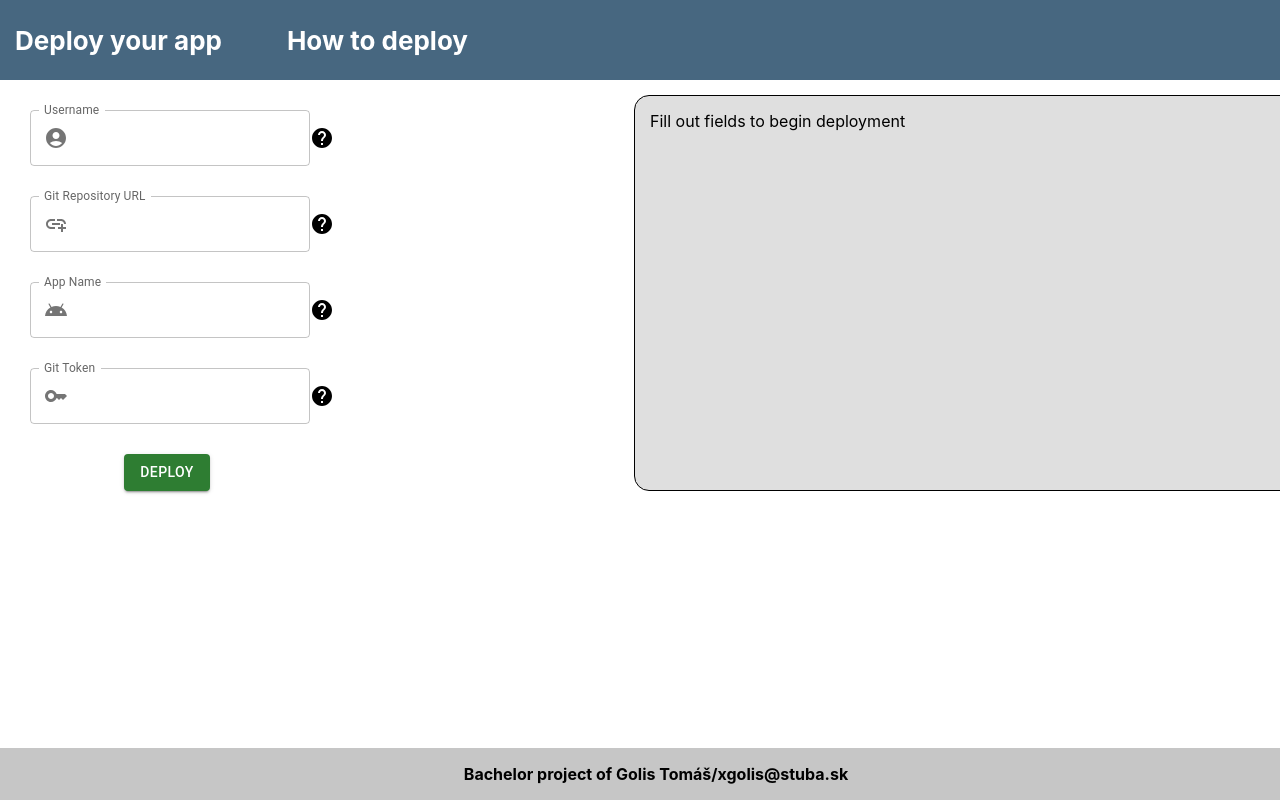
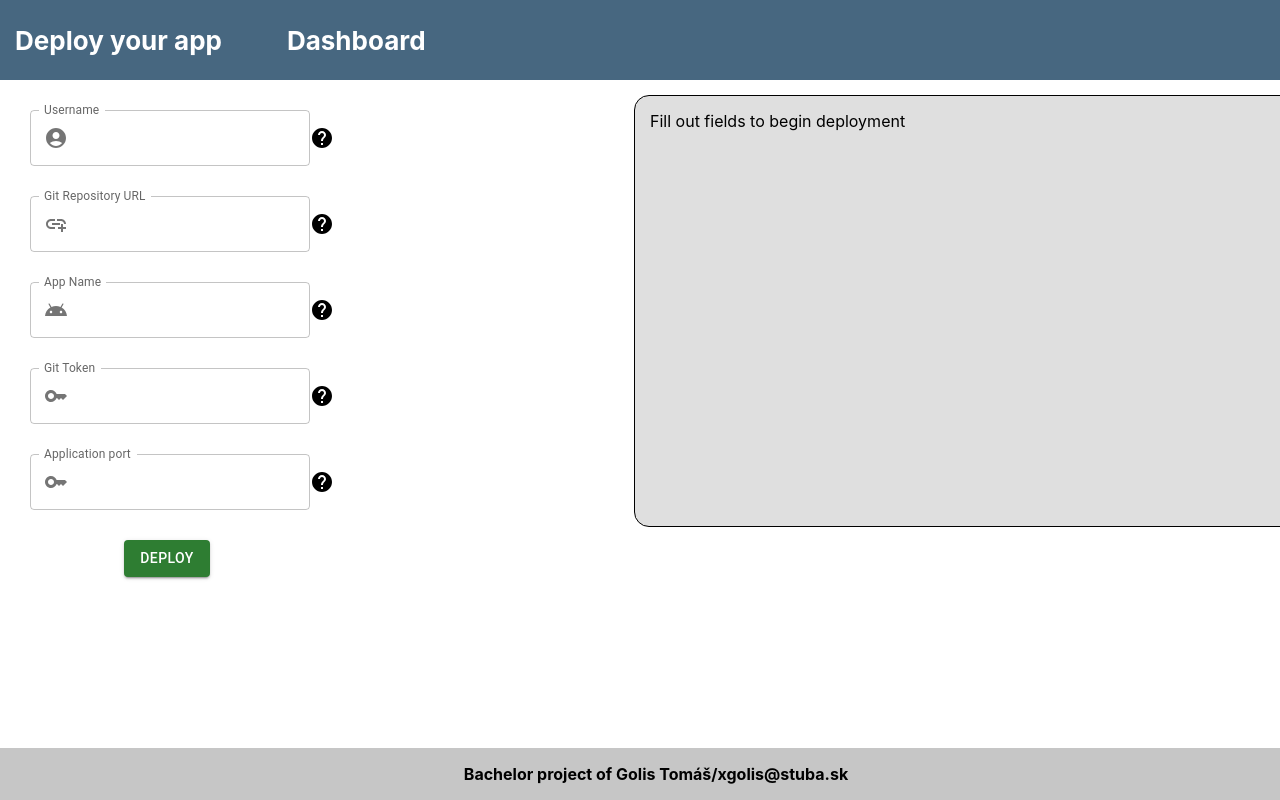
Before and after one commit to xgolis/webapp, a React (Create React App) app: page / in a window 1280 px wide. Shown: the top 800 px of the page. Built offline with nearby package versions, Linux system fonts and the light colour scheme.

Commit message:
add imagebuilder fetch

```diff
--- a/src/App.css
+++ b/src/App.css
@@ -84,6 +84,8 @@
   overflow-y: auto;
   max-height: 400px;
   min-width: 700px;
+  max-width: 700px;
+  overflow-x: scroll;
   scroll-behavior: smooth;
   background-color: rgb(223, 223, 223);
   border: 1px solid black;
--- a/src/App.js
+++ b/src/App.js
@@ -16,6 +16,7 @@ const App = () => {
   const [username, setUsername] = useState("");
   const [appName, setAppName] = useState("");
   const [gitToken, setGitToken] = useState("");
+  const [appPort, setAppPort] = useState("");
   var [logs, setLogs] = useState("Fill out fields to begin deployment");
 
   function CheckFields() {
@@ -35,8 +36,29 @@ const App = () => {
       setLogs("Fill out the git token before the deployment start")
       return false
     }
+    if (appPort === "") {
+      setLogs("Fill out the application port before the deployment start")
+      return false
+    }
     setLogs("Username: " + username + "\nApplication name: " + appName + "\nGit URL repository: "+ url + "\nGit token: " + gitToken + "\n")
     return true
+  }
+
+  async function requestImageBuilder() {
+    fetch("http://localhost:8082", {
+      method: "POST",
+      headers: {
+        "Content-Type": "application/json",
+      },
+      body: JSON.stringify({
+        "appname": appName,
+        "username": username,
+        "gitRepo": url,
+        "gitToken": gitToken
+      }),
+    }).then(data => data.json())
+    .then((data) => {console.log(data); setLogs(logs + "\n\nImageBuilder:\n" + data.message)})
+    .catch(e => {console.log(e); setLogs(logs + "\n" + e)})
   }
 
   function goDeploy() {
@@ -44,6 +66,8 @@ const App = () => {
     if (CheckFields() !== true) {
       return
     }
+    requestImageBuilder()
+
   }
 
   return (
@@ -59,10 +83,11 @@ const App = () => {
           </a>
           <a
             className="App-link"
-            href="/Tutorial"
+            href="http://35.240.30.14:32407/#/workloads?namespace=testuser"
             rel="noopener noreferrer"
+            target='_blank'
           >
-            How to deploy
+            Dashboard
           </a>
         </div>
       </header>
@@ -127,6 +152,20 @@ const App = () => {
               <HelpIcon/>
             </Tooltip>
           </div>
+          <div className='Urls'>
+            <TextField id="outlined-basic" label="Application port" variant="outlined" onChange={e => {setAppPort(e.target.value)}}
+                        InputProps={{
+                          startAdornment: (
+                            <InputAdornment position="start">
+                              <Key />
+                            </InputAdornment>
+                          ),
+                        }}
+            />
+            <Tooltip title="Enter the port which the application runs on insided the container">
+              <HelpIcon/>
+            </Tooltip>
+          </div>
           <Button variant="contained" color="success" onClick={e => goDeploy()}>
             Deploy
           </Button>
```
